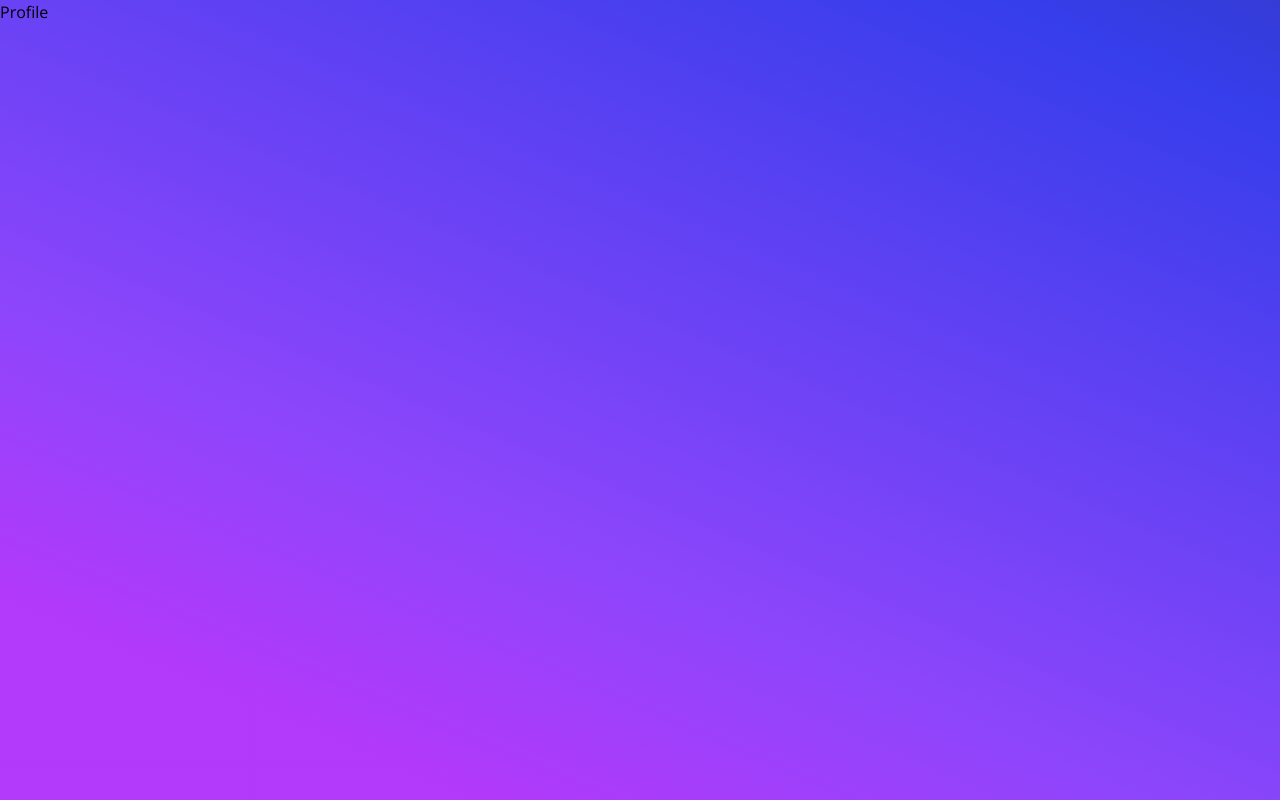
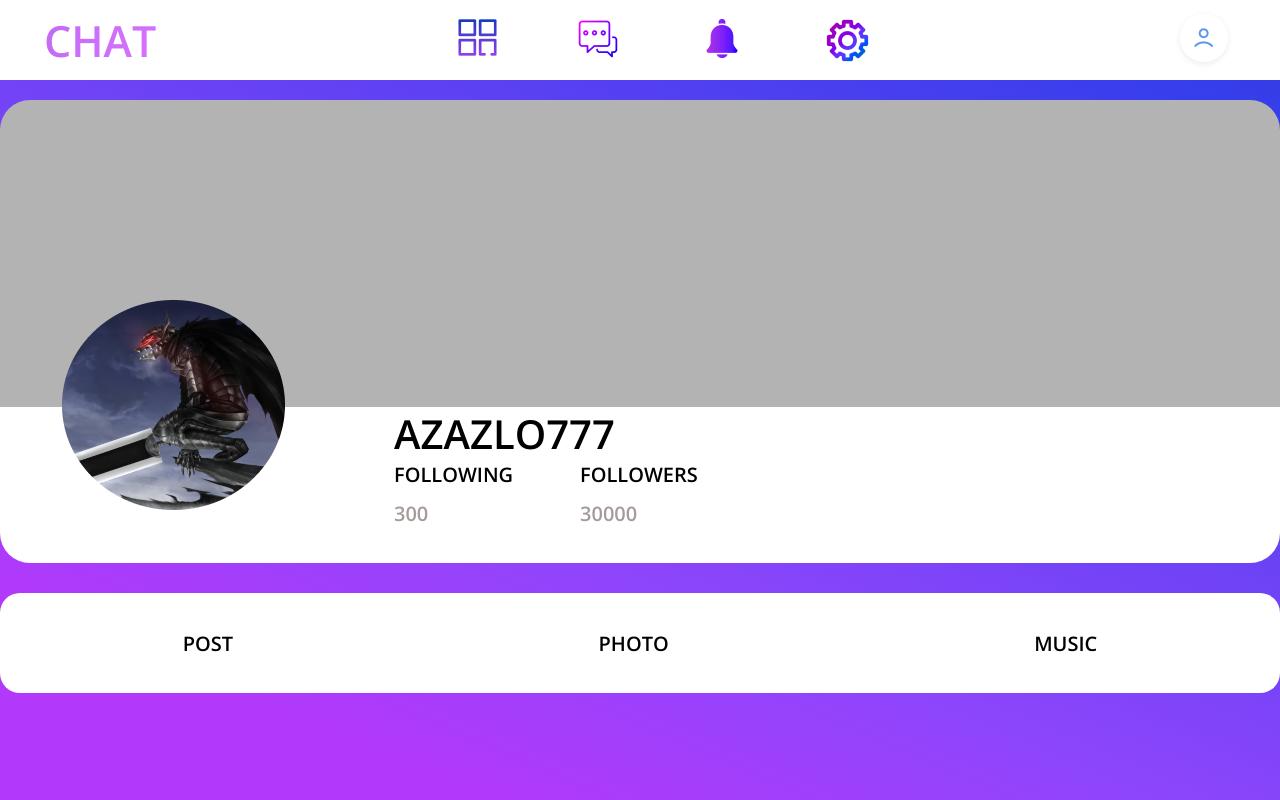
Before and after one commit to Azazlokus/MusicMessanger, a React (Create React App) app in the folder my-app/: page /profile in a window 1280 px wide. Built offline with nearby package versions, Linux system fonts and the light colour scheme.

Commit message:
Закончил верстать Profile

```diff
--- /dev/null
+++ b/my-app/src/Components/Pages/Profile/Profile.css
@@ -0,0 +1,95 @@
+.profile__container{
+    display: flex;
+    flex-direction: column;
+    row-gap: 20px;
+}
+.profile__content{
+    display: flex;
+    flex-direction: column;
+    max-width: 1440px;
+    margin: 0 auto;
+    width: 100%;
+    height: 100%;
+    padding-bottom: 50px;
+}
+.profile__theme{
+    height: 307px;
+    width: 100%;
+    background: #B3B3B3;
+    border-top-right-radius: 30px;
+    border-top-left-radius: 30px;
+}
+.profile__user{
+    display: flex;
+    background: #FFFFFF;
+    border-bottom-right-radius: 30px;
+    border-bottom-left-radius: 30px;
+    padding-left: 394px;
+    position: relative;
+    padding-bottom: 36px;
+    margin-bottom: 30px;
+}
+.profile__user_img{
+    position: absolute;
+    left: 62px;
+    bottom: 53px;
+}
+.profile__user_avatar{
+    width: 223px;
+    height: 210px;
+}
+.profile__user_info{
+    display: flex;
+    flex-direction: column;
+}
+.profile__user_name{
+    font-weight: 600;
+    font-size: 40px;
+    line-height: 54px;
+    text-transform: uppercase;
+    color: #000000;
+}
+.profile__user_friends{
+    display: flex;
+    column-gap: 67px;
+}
+.profile__user_follow, .profile__user_followers{
+    display: flex;
+    flex-direction: column;
+    row-gap: 12px;
+}
+.profile__follow_title, .profile__followers_title{
+    font-weight: 600;
+    font-size: 20px;
+    line-height: 27px;
+    text-transform: uppercase;
+    color: #000000;
+}
+.profile__follow_count, .profile__followers_count{
+    font-weight: 600;
+    font-size: 20px;
+    line-height: 27px;
+    text-transform: uppercase;
+    color: #A69A9A;
+}
+.profile__nav{
+    display: flex;
+    height: 100px;
+    background-color: #FFFFFF;
+    border-radius: 20px;
+    align-items: center;
+    justify-content: space-around;
+}
+.profile__nav_item{
+    font-weight: 600;
+    font-size: 20px;
+    line-height: 27px;
+    text-transform: uppercase;
+    color: #000000;
+}
+.profile__post_container{
+    margin-top: 30px;
+    display: flex;
+    flex-direction: column;
+    row-gap: 10px;
+}
--- a/my-app/src/Components/Pages/Profile/Profile.tsx
+++ b/my-app/src/Components/Pages/Profile/Profile.tsx
@@ -1,9 +1,109 @@
 import React from 'react';
+import Header from "../../UI/Header/Header";
+import './Profile.css';
+import Avatar from '../../../Img/ProfileAvatar.png';
+import PostList from "../../UI/Posts/PostList";
+import PostForm from "../../UI/Posts/PostForm";
 
 const Profile = () => {
+    const [postVisiable, setPostVisiable] = React.useState(false)
+    const [musicVisiable, setMusicVisiable] = React.useState(false)
+    const [photoVisiable, setPhotoVisiable] = React.useState(false)
+
+    function postHandler() {
+        if(postVisiable){
+           setPostVisiable(false)
+        }
+        else{
+            setPostVisiable(true)
+            setPhotoVisiable(false)
+            setMusicVisiable(false)
+        }
+    }
+
+    function photoHandler() {
+        if(photoVisiable){
+            setPhotoVisiable(false)
+        }
+        else{
+            setPhotoVisiable(true)
+            setPostVisiable(false)
+            setMusicVisiable(false)
+        }
+    }
+
+    function musicHandler() {
+        if(musicVisiable){
+            setMusicVisiable(false)
+        }
+        else{
+            setMusicVisiable(true)
+            setPostVisiable(false)
+            setPhotoVisiable(false)
+        }
+    }
     return (
-        <div>
-            Profile
+        <div className={'profile__container'}>
+            <Header/>
+            <div className={'profile__content'}>
+                <div className={'profile__theme'}></div>
+
+                <div className={'profile__user'}>
+                    <div className={'profile__user_img'}>
+                        <img src={Avatar} alt={'Avatar'} className={'profile__user_avatar'}/>
+                    </div>
+                    <div className={'profile__user_info'}>
+                        <h1 className={'profile__user_name'}>Azazlo777</h1>
+
+                        <div className={'profile__user_friends'}>
+                            <div className={'profile__user_follow follow'}>
+                                <h2 className={'profile__follow_title'}>following</h2>
+                                <p className={'profile__follow_count'}>300</p>
+                            </div>
+
+                            <div className={'profile__user_followers followers'}>
+                                <h2 className={'profile__followers_title'}>followers</h2>
+                                <p className={'profile__followers_count'}>30000</p>
+                            </div>
+                        </div>
+                    </div>
+                </div>
+
+                <ul className={'profile__nav'}>
+                    <li onClick={postHandler} className={'profile__nav_item'}>
+                        Post
+                    </li>
+                    <li onClick={photoHandler} className={'profile__nav_item'}>
+                        Photo
+                    </li>
+                    <li onClick={musicHandler} className={'profile__nav_item'}>
+                        Music
+                    </li>
+                </ul>
+
+                {
+                    postVisiable && (
+                        <div className={'profile__post_container'}>
+                            <PostForm/>
+                            <PostList/>
+                        </div>
+                    )
+                }
+                {
+                    photoVisiable && (
+                        <div>
+                            Photo
+                        </div>
+                    )
+                }
+                {
+                    musicVisiable && (
+                        <div>
+                            Music
+                        </div>
+                    )
+                }
+            </div>
         </div>
     );
 };
--- a/my-app/src/Components/UI/Posts/PostForm.tsx
+++ b/my-app/src/Components/UI/Posts/PostForm.tsx
@@ -9,7 +9,7 @@ const PostForm = () => {
             <div className={'postform__container'}>
                 <button className={'postform__create'}>post create</button>
 
-                <input type={'text'} className={'postform__input'}/>
+                <input maxLength={217} type={'text'} className={'postform__input'}/>
 
                 <div className={'postform__btn'}>
                     <Icon className={'postform__icon'} icon="material-symbols:add-a-photo" color="blue" />
--- a/my-app/src/Components/UI/Posts/PostItem.tsx
+++ b/my-app/src/Components/UI/Posts/PostItem.tsx
@@ -6,6 +6,17 @@ import repost from '../../../Img/repost.png';
 import {Icon} from "@iconify/react";
 
 const PostItem = () => {
+    const [likeValue, setLikeValue] = React.useState(0)
+    const [isLike, setIsLike] = React.useState(false)
+    function like() {
+        if(isLike){
+            setLikeValue(likeValue -1)
+            setIsLike(false)
+        } else {
+            setLikeValue(likeValue + 1)
+            setIsLike(true)
+        }
+    }
     return (
         <div className={'postitem__container'}>
             <header className={'postitem__header'}>
@@ -16,12 +27,14 @@ const PostItem = () => {
                 </div>
             </header>
 
-            <p className={'postitem__content_text'}></p>
+            <p className={'postitem__content_text'}>
+
+            </p>
 
             <footer className={'postitem__footer'}>
                 <div className={'postitem__footer_likes'}>
-                    <Icon className={'postitem__footer_img'} icon="icon-park-solid:like" color="red"/>
-                    <h2 className={'postitem__footer_likevalue'}></h2>
+                    <Icon onClick={like} className={'postitem__footer_img'} icon="icon-park-solid:like" color="red"/>
+                    <h2 className={'postitem__footer_likevalue'}>{likeValue !== 0 ? likeValue : ''}</h2>
                 </div>
                 <img className={'postitem__footer_img'} src={comments} alt={'Comments'}/>
                 <img className={'postitem__footer_img'} src={repost} alt={'Repost'}/>
--- a/my-app/src/Components/UI/Posts/Posts.css
+++ b/my-app/src/Components/UI/Posts/Posts.css
@@ -36,19 +36,69 @@
 /*Styles for PostList*/
 .postlist__container{
     width: 100%;
-    background-color: #FFFFFF;
+    display: flex;
+    flex-direction: column;
+    row-gap: 20px;
     height: 100%;
-    border-radius: 20px;
-    padding: 20px 40px 20px 40px;
 }
 
 /*Styles for PostItem*/
 .postitem__container{
+    background-color: #FFFFFF;
     width: 100%;
     display: flex;
-    border: 1px solid black;
     flex-direction: column;
+    row-gap: 20px;
+    height: 820px;
+    border-radius: 20px;
+    padding: 20px 40px 20px 40px;
 }
 .postitem__header{
     display: flex;
+    column-gap: 25px;
 }
+.postitem__header_img{
+    width: 60px;
+    height: 60px;
+}
+.postitem__header_text{
+    display: flex;
+    flex-direction: column;
+    row-gap: 4px;
+}
+.postitem__header_username{
+    font-weight: 700;
+    font-size: 20px;
+    line-height: 24px;
+    color: #333333;
+}
+.postitem__header_dateofcreate{
+    font-weight: 500;
+    font-size: 16px;
+    line-height: 20px;
+    color: #949494;
+}
+.postitem__content_text{
+    height: 100%;
+    font-size: 50px;
+    font-weight: 600;
+    word-break: break-all;
+}
+.postitem__footer{
+    display: flex;
+    justify-content: space-around;
+}
+.postitem__footer_likes{
+    display: flex;
+    align-items: center;
+    column-gap: 10px;
+}
+.postitem__footer_img{
+    width: 50px;
+    height: 50px;
+}
+.postitem__footer_likevalue{
+    font-weight: 700;
+    font-size: 34px;
+    line-height: 20px;
+}
```
Also changed, not shown: my-app/src/Img/ProfileAvatar.png (added).
